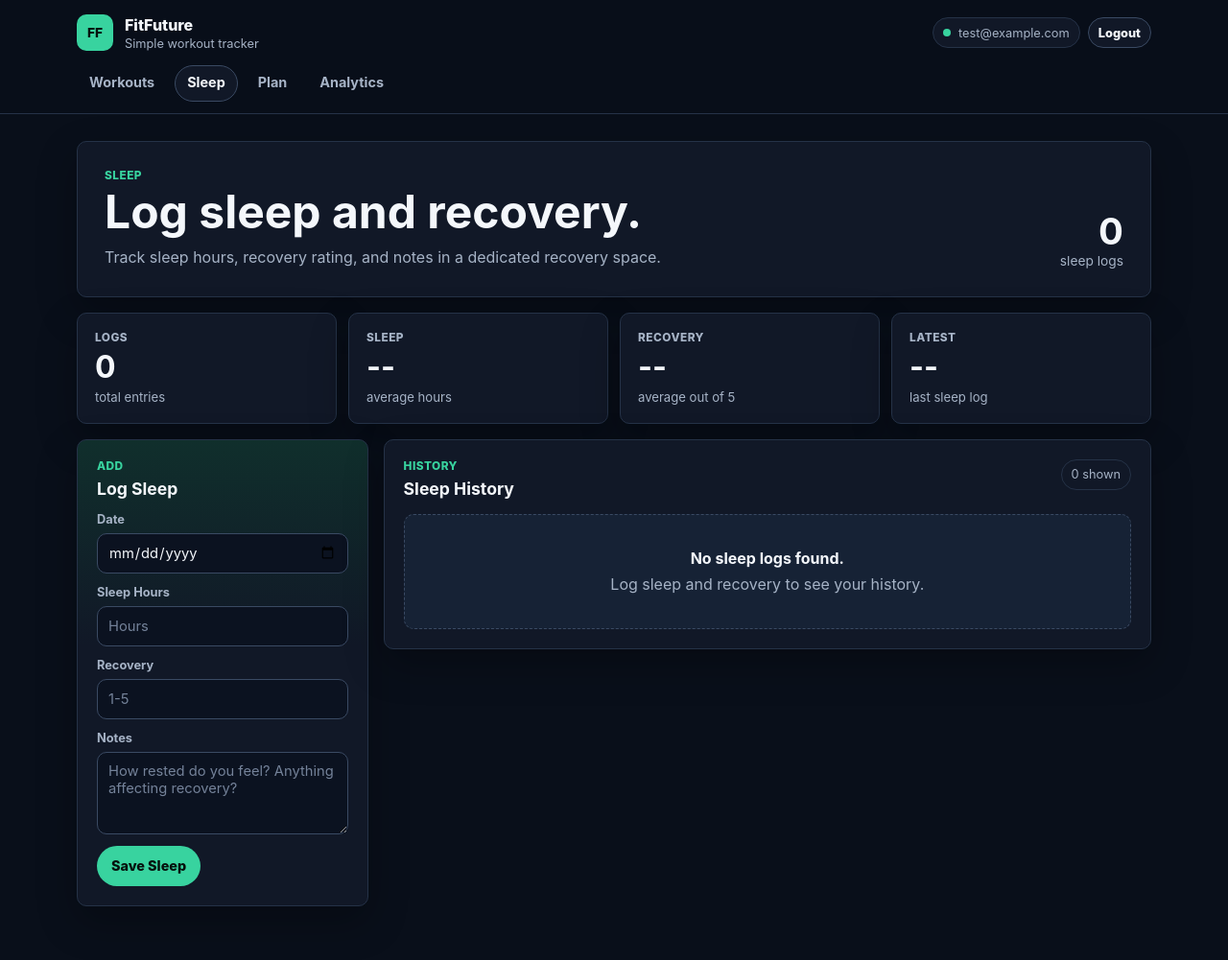
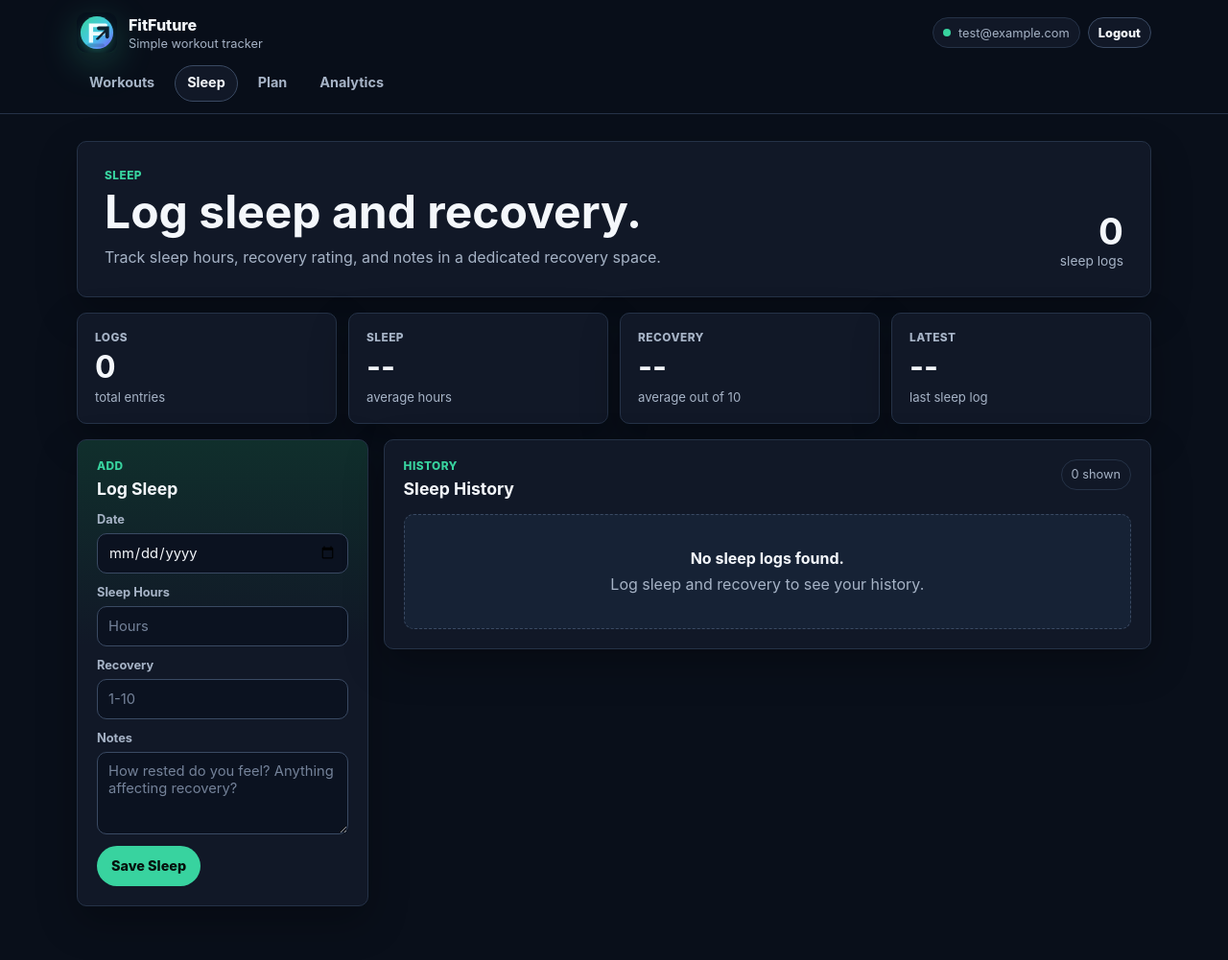
Before and after one commit to Shaun-Xie/FitFuture, a Flask app: page /sleep in a window 1280 px wide. Shown: the whole page at 96% size. Run offline with Flask 3, Linux system fonts and the light colour scheme; the visitor is signed in with stand-in values (Sample User, id 1); data comes from the database, SQL or seed files in the repository; data that the repository does not hold is empty.

Commit message:
Update sleep scale and FitFuture branding

```diff
--- a/fitfuture/validation.py
+++ b/fitfuture/validation.py
@@ -104,8 +104,8 @@ def validate_sleep_form(form: Any) -> tuple[dict[str, Any], list[str]]:
         errors.append("Sleep must be between 0 and 16 hours.")
 
     recovery = values["recovery_rating"]
-    if recovery is not None and not 1 <= recovery <= 5:
-        errors.append("Recovery must be between 1 and 5.")
+    if recovery is not None and not 1 <= recovery <= 10:
+        errors.append("Recovery must be between 1 and 10.")
 
     if values["notes"] and len(values["notes"]) > 500:
         errors.append("Notes must stay under 500 characters.")
--- a/static/styles.css
+++ b/static/styles.css
@@ -44,8 +44,8 @@ h2 { margin-bottom: 0; font-size: 1.1rem; }
 .header-inner { min-height: 68px; display: flex; align-items: center; justify-content: space-between; gap: 16px; }
 .brand, .topbar-actions, .nav-tabs, .status-pill, .pill, .btn, .actions-cell, .hero-meta { display: flex; align-items: center; }
 .brand { gap: 12px; min-width: 0; }
-.brand-logo { width: 38px; height: 38px; border-radius: var(--radius); background: var(--accent); color: #06110d; display: grid; place-items: center; flex: 0 0 auto; }
-.brand-logo-inner { font-size: 0.86rem; font-weight: 850; }
+.brand-logo { width: 42px; height: 42px; border-radius: 14px; display: grid; place-items: center; flex: 0 0 auto; filter: drop-shadow(0 10px 18px rgba(56, 211, 159, 0.24)); }
+.brand-logo-img { width: 42px; height: 42px; display: block; }
 .brand-title { font-weight: 850; }
 .brand-subtitle, .metric-note, .date-stack span, .section-kicker, .hero-lede, .empty-panel span, .dataset-item span, .insight-card p, .field label, .muted, .history-main span, .history-main p { color: var(--text-muted); }
 .brand-subtitle { margin-top: 2px; font-size: 0.8rem; }
--- a/templates/base.html
+++ b/templates/base.html
@@ -4,6 +4,7 @@
     <meta charset="UTF-8">
     <title>FitFuture Tracker</title>
     <meta name="viewport" content="width=device-width, initial-scale=1">
+    <link rel="icon" type="image/svg+xml" href="{{ url_for('static', filename='images/fitfuture-logo.svg') }}">
     <link rel="stylesheet" href="{{ url_for('static', filename='styles.css') }}">
     {% block head_extras %}{% endblock %}
 </head>
@@ -12,8 +13,8 @@
     <header class="topbar">
         <div class="header-inner">
             <div class="brand">
-                <div class="brand-logo">
-                    <div class="brand-logo-inner">FF</div>
+                <div class="brand-logo" aria-hidden="true">
+                    <img src="{{ url_for('static', filename='images/fitfuture-logo.svg') }}" alt="" class="brand-logo-img">
                 </div>
                 <div class="brand-text">
                     <div class="brand-title">FitFuture</div>
--- a/templates/sleep.html
+++ b/templates/sleep.html
@@ -27,7 +27,7 @@
     <article class="metric-tile">
         <span class="metric-label">Recovery</span>
         <strong>{{ sleep_metrics.avg_recovery_rating|round(1) if sleep_metrics.avg_recovery_rating is not none else '--' }}</strong>
-        <span class="metric-note">average out of 5</span>
+        <span class="metric-note">average out of 10</span>
     </article>
     <article class="metric-tile">
         <span class="metric-label">Latest</span>
@@ -66,7 +66,7 @@
             <div class="field-row">
                 <div class="field">
                     <label for="recovery_rating">Recovery</label>
-                    <input type="number" id="recovery_rating" name="recovery_rating" min="1" max="5" placeholder="1-5" value="{{ sleep_form.recovery_rating if sleep_form and sleep_form.recovery_rating is not none else '' }}">
+                    <input type="number" id="recovery_rating" name="recovery_rating" min="1" max="10" placeholder="1-10" value="{{ sleep_form.recovery_rating if sleep_form and sleep_form.recovery_rating is not none else '' }}">
                 </div>
             </div>
             <div class="field-row">
@@ -100,7 +100,7 @@
                         <strong>{{ log.sleep_date }}</strong>
                         <span>
                             {{ log.sleep_hours|round(1) if log.sleep_hours is not none else '--' }}h sleep
-                            {% if log.recovery_rating is not none %} · {{ log.recovery_rating }}/5 recovery{% endif %}
+                            {% if log.recovery_rating is not none %} · {{ log.recovery_rating }}/10 recovery{% endif %}
                         </span>
                         {% if log.notes %}
                             <p>{{ log.notes }}</p>
@@ -108,7 +108,7 @@
                     </div>
                     <div class="history-actions">
                         {% if log.recovery_rating is not none %}
-                            <span class="badge-intensity badge-intensity-mid"><span></span>{{ log.recovery_rating }}/5</span>
+                            <span class="badge-intensity badge-intensity-mid"><span></span>{{ log.recovery_rating }}/10</span>
                         {% endif %}
                         <a class="btn btn-ghost btn-compact" href="{{ url_for('workouts.edit_sleep_log', sleep_id=log.sleep_id) }}">Edit</a>
                         <form method="post" action="{{ url_for('workouts.delete_sleep_log', sleep_id=log.sleep_id) }}" onsubmit="return confirm('Delete this sleep log?');">
```
Also changed, not shown: tests/test_auth_workouts.py (+2 -2 lines), static/images/fitfuture-logo.svg (added).
